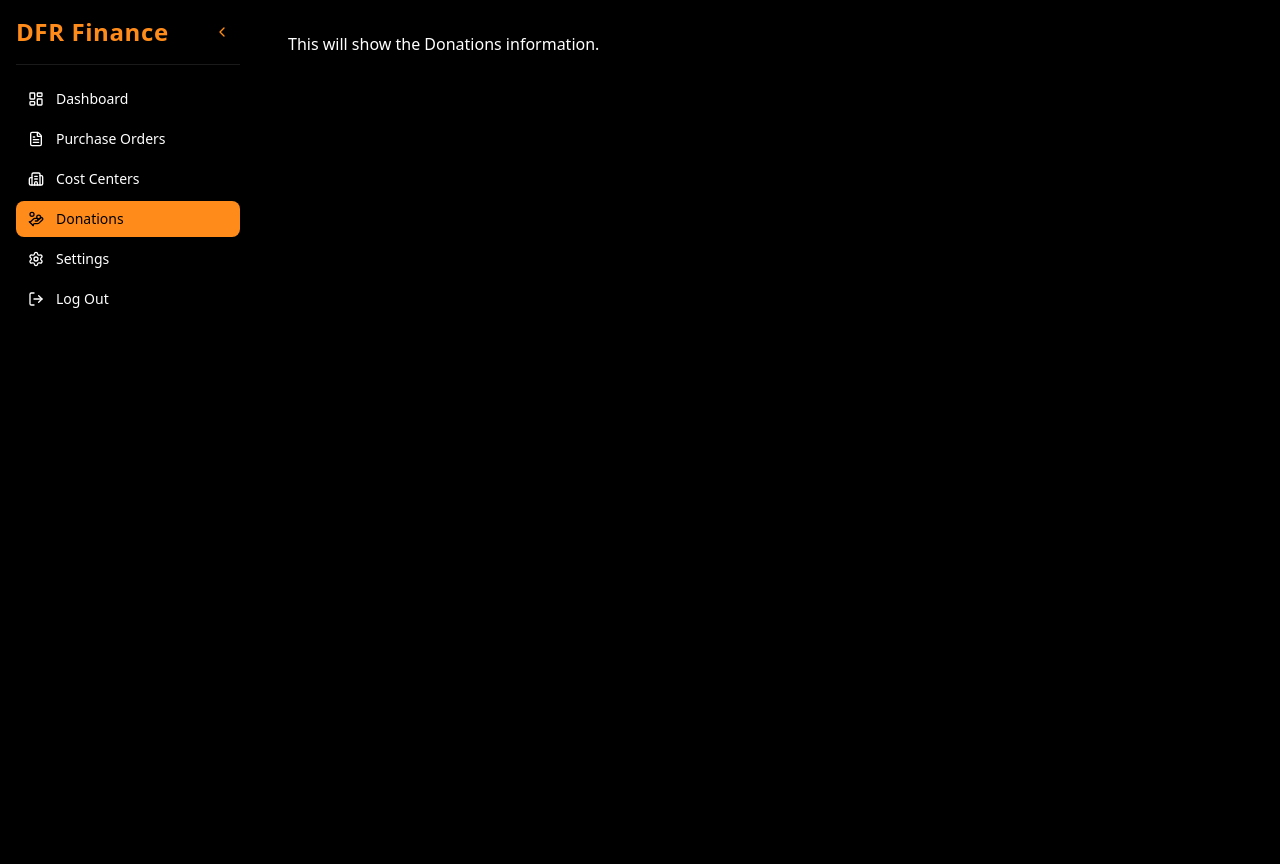
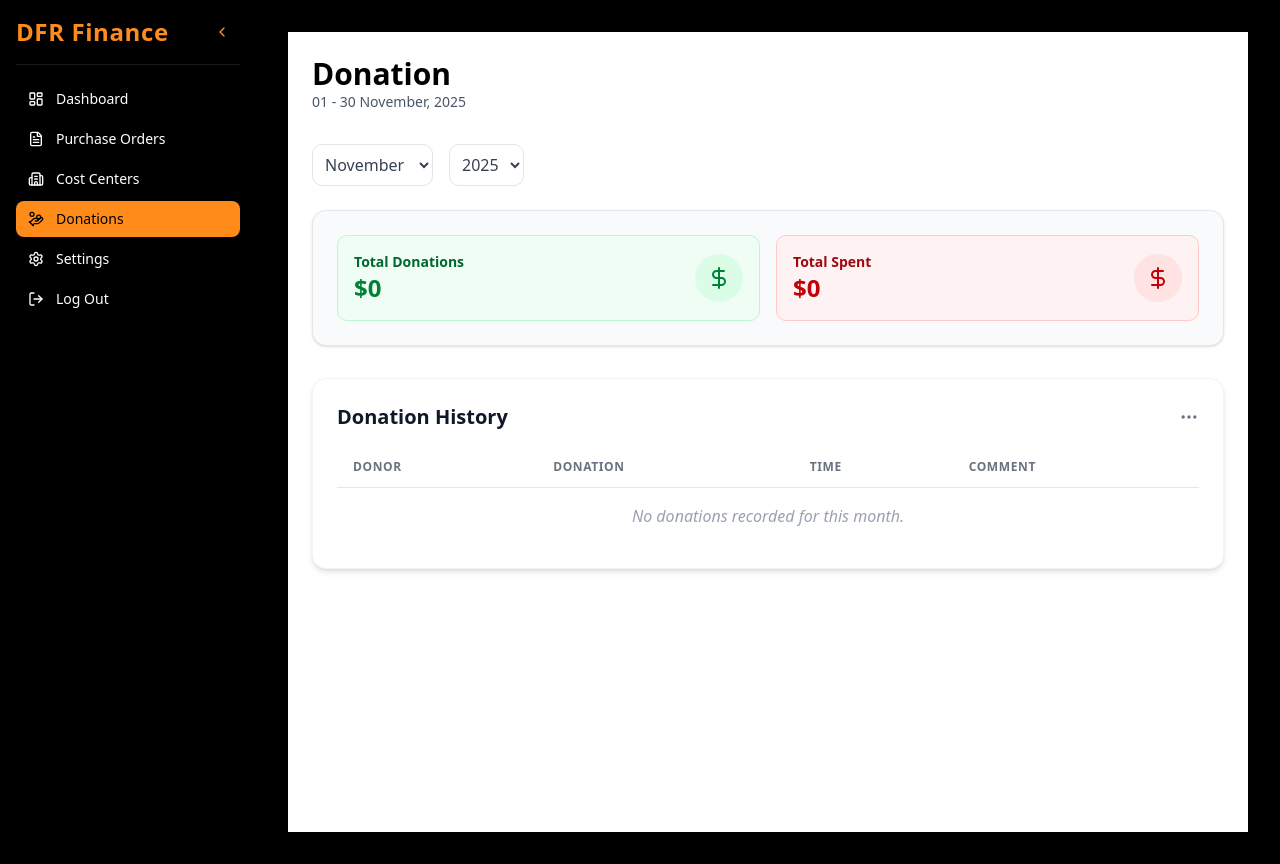
Before and after one commit to DallasFormulaRacing/DFRFinanceDashboard, a Next.js app in the folder my-nextjs-app/: page /donations in a window 1280 px wide. Before the commit the page ends 800 px from the top, so only its background shows below. Built offline with nearby package versions, Linux system fonts and the light colour scheme.

Commit message:
Donations Version #2
~WIP - Added table, donations summary and page layout

```diff
--- a/my-nextjs-app/app/donations/page.tsx
+++ b/my-nextjs-app/app/donations/page.tsx
@@ -1,9 +1,165 @@
 // app/po/internal-combustion/page.tsx
+"use client";
 
+import { useState } from "react";
+import { MoreHorizontal, DollarSign } from "lucide-react";
+
+//Donation data by month??
+const donationsByMonth: Record<string, any[]> = {
+  January: [
+    { donor: "Tesla", amount: 15600, time: "12:50 AM, Jan 17, 2025", comment: "EV research" },
+    { donor: "Google", amount: 14000, time: "3:20 PM, Jan 10, 2025", comment: "IC research" },
+    { donor: "Drake", amount: 100000, time: "5:40 PM, Jan 26, 2025", comment: "EV Car" }
+  ],
+  February: [
+    { donor: "Meta", amount: 12500, time: "9:00 AM, Feb 12, 2025", comment: "Car Parts" },
+  ],
+  March: [
+    { donor: "Palantir", amount: 13000, time: "2:10 PM, Mar 5, 2025", comment: "Tech initiative" },
+  ],
+  April: [
+    { donor: "TI Instruments", amount: 9000, time: "10:30 AM, Apr 21, 2025", comment: "Software grant" },
+  ],
+
+};
+
+const DonationSummary = ({ totalDonations, totalSpent }: { totalDonations: number; totalSpent: number }) => (
+  <div className="bg-gray-50 border border-gray-200 rounded-xl p-6 mb-8 shadow-sm grid grid-cols-2 gap-4">
+    {/* Total Donations */}
+    <div className="flex items-center justify-between bg-green-50 border border-green-200 rounded-lg p-4">
+      <div>
+        <h2 className="text-sm font-semibold text-green-800">Total Donations</h2>
+        <p className="text-2xl font-bold text-green-700">${totalDonations.toLocaleString()}</p>
+      </div>
+      <div className="bg-green-100 p-3 rounded-full">
+        <DollarSign size={24} className="text-green-700" />
+      </div>
+    </div>
+
+    {/* Total Spent */}
+    <div className="flex items-center justify-between bg-red-50 border border-red-200 rounded-lg p-4">
+      <div>
+        <h2 className="text-sm font-semibold text-red-800">Total Spent</h2>
+        <p className="text-2xl font-bold text-red-700">${totalSpent.toLocaleString()}</p>
+      </div>
+      <div className="bg-red-100 p-3 rounded-full">
+        <DollarSign size={24} className="text-red-700" />
+      </div>
+    </div>
+  </div>
+);
+
+//Table
+const DonationTable = ({ data }: { data: any[] }) => (
+  <div className="bg-white p-6 mt-6 rounded-xl shadow-md border border-gray-100 overflow-x-auto">
+    <div className="flex justify-between items-center mb-4">
+      <h2 className="text-xl font-semibold text-gray-900">Donation History</h2>
+      <button className="text-gray-500 hover:text-gray-700 transition-colors">
+        <MoreHorizontal size={20} />
+      </button>
+    </div>
+
+    <table className="min-w-full divide-y divide-gray-200">
+      <thead>
+        <tr className="text-left text-gray-500 text-xs uppercase tracking-wider">
+          <th className="py-3 px-4">Donor</th>
+          <th className="py-3 px-4">Donation</th>
+          <th className="py-3 px-4">Time</th>
+          <th className="py-3 px-4">Comment</th>
+        </tr>
+      </thead>
+      <tbody className="divide-y divide-gray-100">
+        {data.length > 0 ? (
+          data.map((d, index) => (
+            <tr key={index} className="text-gray-800 text-sm hover:bg-gray-50 transition-colors">
+              <td className="py-3 px-4 font-medium">{d.donor}</td>
+              <td className="py-3 px-4 font-semibold text-green-600">
+                ${d.amount.toLocaleString()}
+              </td>
+              <td className="py-3 px-4 text-gray-500 text-xs whitespace-nowrap">
+                {d.time}
+              </td>
+              <td className="py-3 px-4 text-gray-500">{d.comment}</td>
+            </tr>
+          ))
+        ) : (
+          <tr>
+            <td colSpan={4} className="py-4 text-center text-gray-400 italic">
+              No donations recorded for this month.
+            </td>
+          </tr>
+        )}
+      </tbody>
+    </table>
+  </div>
+);
+
+//Main page
 export default function DonationsPage() {
+  const today = new Date();
+  const currentMonth = today.getMonth();
+  const currentYear = today.getFullYear();
+
+  const [month, setMonth] = useState(currentMonth);
+  const [year, setYear] = useState(currentYear);
+
+  const monthName = new Date(year, month).toLocaleString("default", { month: "long" });
+  const daysInMonth = new Date(year, month + 1, 0).getDate();
+
+  //Get the data for the selected month
+  const currentData = donationsByMonth[monthName] || [];
+
+  const totalDonations = currentData.reduce((sum, d) => sum + d.amount, 0);
+  const totalSpent = Math.round(totalDonations * 0.4); // Example: 40% spent
+
   return (
-    <div>
-        <p className="text-white">This will show the Donations information.</p>
+    <div className="bg-white min-h-screen p-6">
+      {/* Header */}
+      <div className="mb-8">
+        <h1 className="text-3xl font-bold text-black">Donation</h1>
+        <p className="text-sm text-gray-600">
+          01 - {daysInMonth} {monthName}, {year}
+        </p>
+      </div>
+
+      {/* Date Selectors */}
+      <div className="flex gap-4">
+        {/* Month selector */}
+        <select
+          value={month}
+          onChange={(e) => setMonth(parseInt(e.target.value))}
+          className="border rounded-lg p-2 text-gray-700"
+        >
+          {Array.from({ length: 12 }).map((_, i) => (
+            <option key={i} value={i}>
+              {new Date(0, i).toLocaleString("default", { month: "long" })}
+            </option>
+          ))}
+        </select>
+
+        {/* Year selector */}
+        <select
+          value={year}
+          onChange={(e) => setYear(parseInt(e.target.value))}
+          className="border rounded-lg p-2 text-gray-700"
+        >
+          {Array.from({ length: 7 }).map((_, i) => {
+            const y = 2020 + i;
+            return (
+              <option key={y} value={y}>
+                {y}
+              </option>
+            );
+          })}
+        </select>
+      </div>
+
+      <div className="mt-6">
+        <DonationSummary totalDonations={totalDonations} totalSpent={totalSpent} />
+      </div>
+
+      {/* Dynamic Table */}
+      <DonationTable data={currentData} />
     </div>
   );
 }
```
